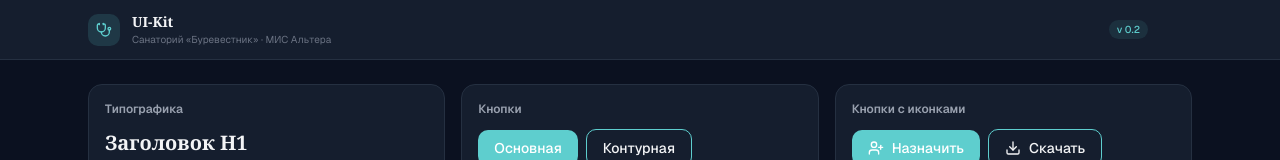
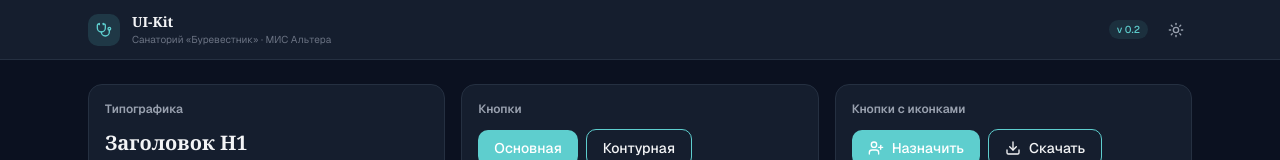
Before and after one commit to LilooLight/mis-altera, a Next.js app: page /mis-altera/uikit in a window 1280 px wide. Shown: the top 160 px of the page. Built offline with nearby package versions, Linux system fonts and the light colour scheme; a web font is replaced by a local one.

Commit message:
fix: theme toggle visibility + update logo

```diff
--- a/src/app/uikit/page.tsx
+++ b/src/app/uikit/page.tsx
@@ -1,6 +1,6 @@
 'use client'
 
-import { useState, useEffect } from 'react'
+import { useState, useEffect, useCallback } from 'react'
 import { useTheme } from 'next-themes'
 import {
   Search,
@@ -42,7 +42,9 @@ function DemoCard({ title, children }: { title: string; children: React.ReactNod
 /* ------------------------------------------------------------------ */
 
 export default function UIKitReferencePage() {
-  const { theme, setTheme, mounted } = useTheme()
+  const { theme, setTheme } = useTheme()
+  const [mounted, setMounted] = useState(false)
+  useEffect(() => { setMounted(true) }, [])
   const [switchOn, setSwitchOn] = useState(true)
   const [toggleChecked, setToggleChecked] = useState(true)
   const [radio, setRadio] = useState('option1')
@@ -69,7 +71,7 @@ export default function UIKitReferencePage() {
               className="p-2 rounded-md text-gray-500 hover:text-gray-900 dark:text-gray-400 dark:hover:text-gray-100 hover:bg-gray-100 dark:hover:bg-[#1e293b] transition-colors"
               aria-label="Toggle theme"
             >
-              {!mounted ? <div className="w-4 h-4" /> : theme === 'dark' ? <Sun className="w-4 h-4" /> : <Moon className="w-4 h-4" />}
+              {!mounted ? <Sun className="w-4 h-4" /> : theme === 'dark' ? <Sun className="w-4 h-4" /> : <Moon className="w-4 h-4" />}
             </button>
           </div>
         </div>
```
Also changed, not shown: public/logo.svg.
